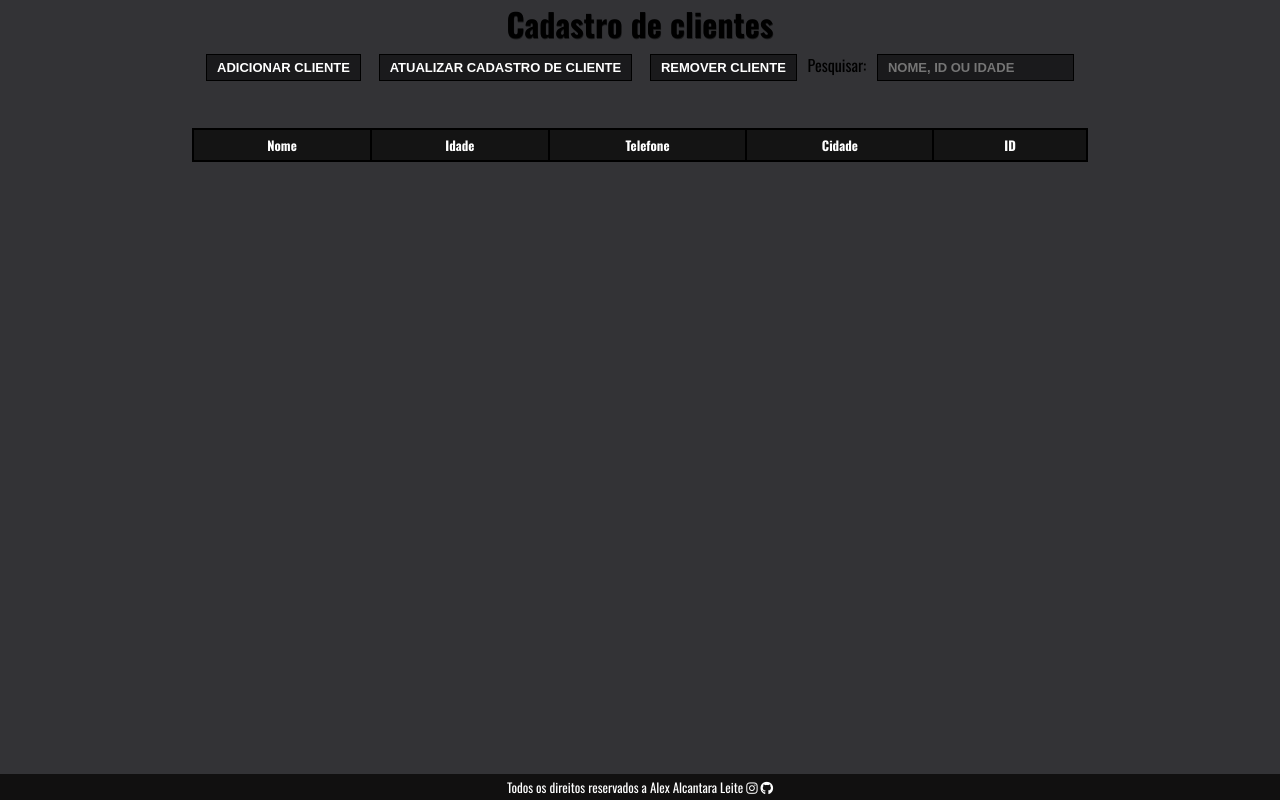
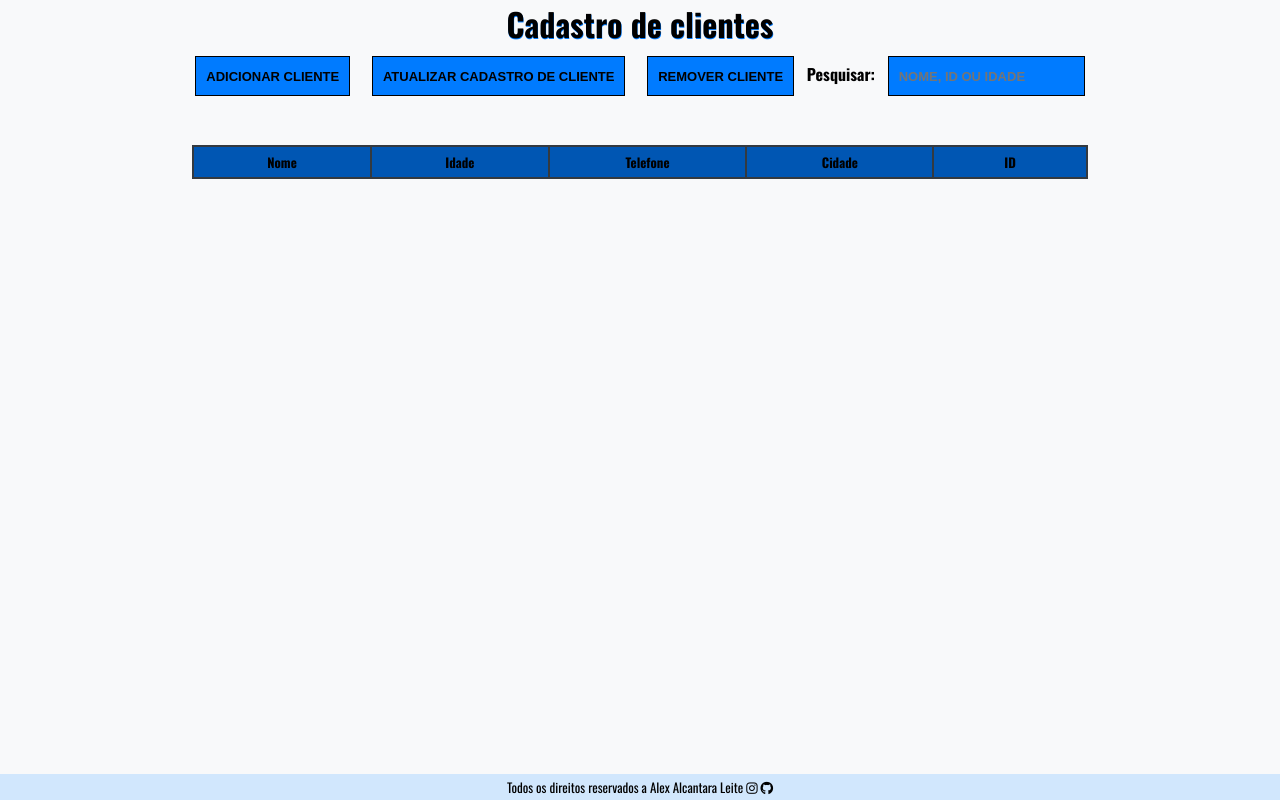
Before and after one commit to alexalcantaral/cadastro-de-clientes, a plain HTML site: page index.html in a window 1280 px wide. Drawn offline with nearby package versions, Linux system fonts and the light colour scheme.

Commit message:
Implementei mudanças de estilização para uma melhor experiência do usuário.

```diff
--- a/assets/css/style.css
+++ b/css/style.css
@@ -6,7 +6,7 @@
 
 body{
     font-family: "Oswald", sans-serif;
-    background-color: #333336;
+    background-color: #f8f9fa;
 }
 
 #tabela-registro{
@@ -23,11 +23,11 @@ body{
     width: 30%;
     height: auto;
     padding: 20px;
-    color: #fff
+    color: black;
 }
 
 .modal-content {
-    background-color: rgba(0, 0, 0, 0.623);
+    background-color: #e3f2fd;
     padding: 20px;
     text-transform: uppercase;
     font-size: 13px;
@@ -38,7 +38,7 @@ body{
 .modal-content button, select, input{
     padding: 5px 10px;
     margin: 7px;
-    color: #fff;
+    color: black;
     background-color: rgba(0, 0, 0, 0.486);
     text-transform: uppercase;
     font-size: 13px;
@@ -66,23 +66,32 @@ header{
     text-align: center;
 
     h1{
-        text-shadow: 0.3px 0.5px 0.5px rgba(0, 0, 0, 0.486);
+        text-shadow: 0.3px 0.5px 0.5px #007bff;
     }
 
     button, select, input{
-        padding: 5px 10px;
-        margin: 7px;
+        padding: 9px 10px;
+        margin: 9px;
 
-        color: #fff;
-        background-color: rgba(0, 0, 0, 0.486);
+        color: black;
+        background-color: #007bff;
         text-transform: uppercase;
         font-size: 13px;
         font-weight: bold;
         cursor: pointer;
+        height: 40px;
 
         border: 1px solid black;
     }
 
+    button:hover{
+        background-color: #0056b3;
+    }
+
+    label{
+        color: black;
+        font-weight: bold;
+    }
 }
 
 main{
@@ -91,24 +100,24 @@ main{
         margin-right: auto;
         margin-top: 40px;
         padding: 5px 50px;
-        border: 2px solid black;
+        border: 2px solid #343a40;
         border-collapse: collapse;
 
         text-align: center;
         font-size: 13px;
-        background-color: #272626;
-        color: #fff;
+        background-color: #d1e7fd;
+        color: black;
     }
 
     th{
-        background-color: rgba(0, 0, 0, 0.486);
+        background-color: #0056b3;
     }
 }
 
 footer {
     font-size: small;
-    background-color: #111010;
-    color: white;
+    background-color: #d1e7fd;
+    color: black;
     text-align: center;
     padding: 3px 0;
     position: fixed;
@@ -116,7 +125,7 @@ footer {
     bottom: 0;
 
     a{
-        color: white;
+        color: black;
         transition: color 0.3s ease;
     }
     a:hover {
--- a/index.html
+++ b/index.html
@@ -4,7 +4,7 @@
     <meta charset="UTF-8">
     <meta name="viewport" content="width=device-width, initial-scale=1.0">
     <title>Cadastro de cliente</title>
-    <link rel="stylesheet" href="assets/css/style.css">
+    <link rel="stylesheet" href="./css/style.css">
     <link rel="shortcut icon" href="assets/img/favicon.ico" type="image/x-icon">
     <link rel="preconnect" href="https://fonts.googleapis.com">
     <link rel="preconnect" href="https://fonts.gstatic.com" crossorigin>
@@ -93,6 +93,6 @@
     <footer>
         <p>Todos os direitos reservados a Alex Alcantara Leite <a href="https://www.instagram.com/alexalcantaral/" target="_blank"><i class="fa-brands fa-instagram"></i></a> <a href="https://github.com/alexalcantaral" target="_blank"><i class="fa-brands fa-github"></i></a></p>
     </footer>
-    <script src="assets/js/index.js"></script>
+    <script src="./js/index.js"></script>
 </body>
 </html>
```
Also changed, not shown: js/index.js (renamed from assets/js/index.js).
